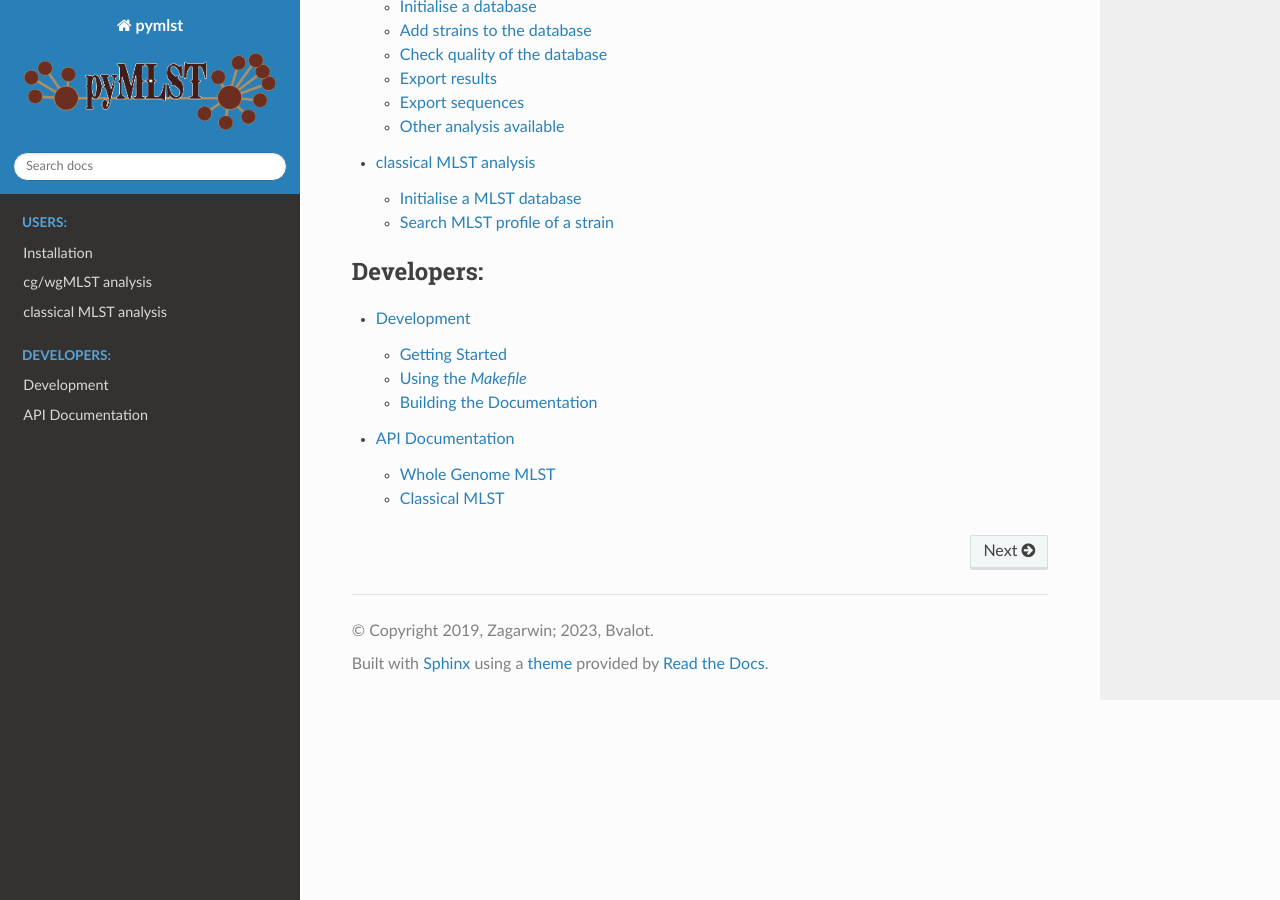
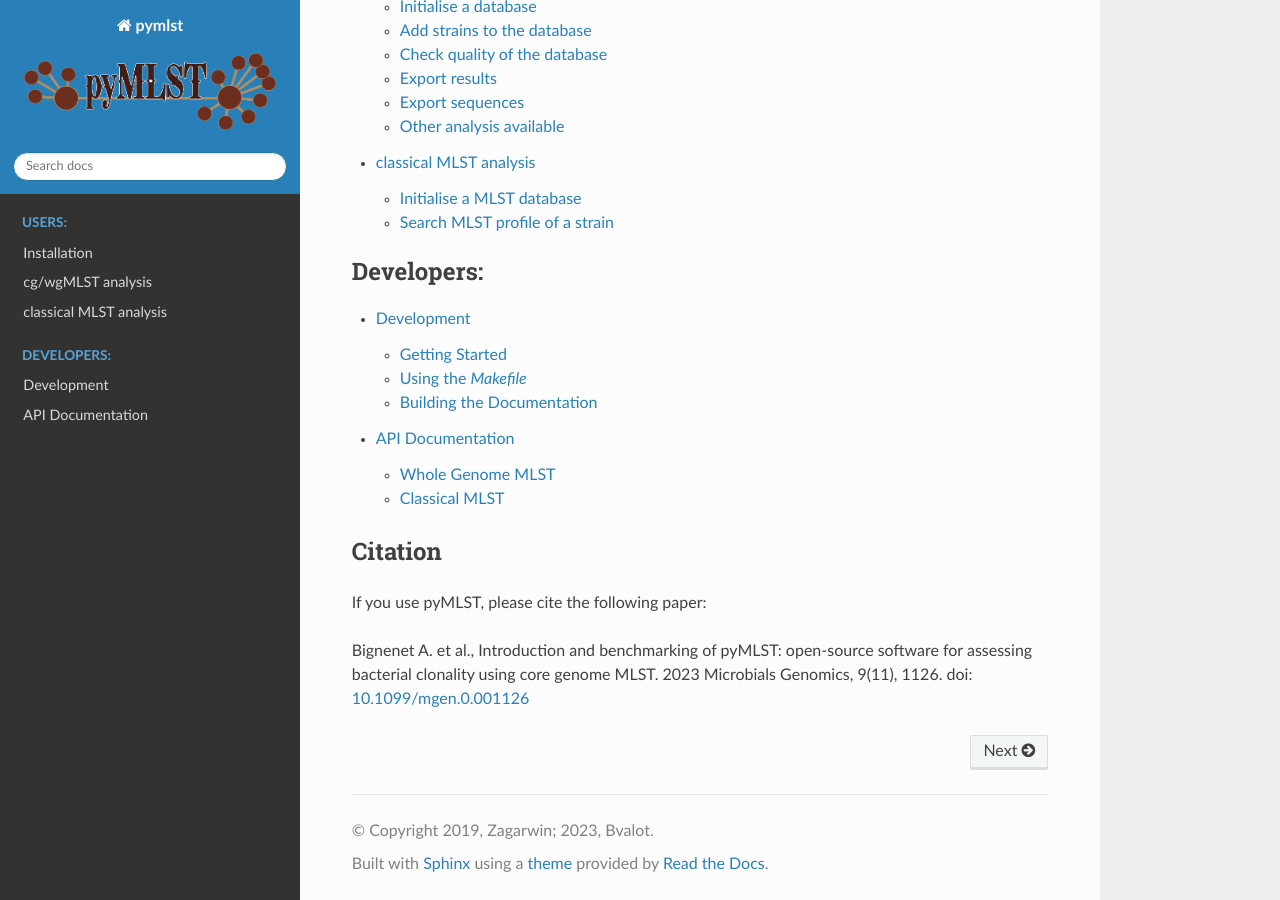
Before and after one commit to bvalot/pyMLST, a Sphinx documentation site: the page built from docs/source/index.rst, in a window 1280 px wide and 900 px high, scrolled down 1015 px. Built offline with Sphinx 7.4.7 and the Read the Docs theme 2.0.0, drawn with Linux system fonts in a browser that asks for light colours.

Commit message:
Correct Docs requirement and add pymlst paper

```diff
--- a/docs/source/index.rst
+++ b/docs/source/index.rst
@@ -55,3 +55,14 @@ Documentation
 
    development
    api
+
+
+Citation
+========
+
+If you use pyMLST, please cite the following paper:
+
+Bignenet A. et al., Introduction and benchmarking of pyMLST:
+open-source software for assessing bacterial clonality using core
+genome MLST. 2023 Microbials Genomics, 9(11), 1126.
+doi: `10.1099/mgen.0.001126 <https://doi.org/10.1099/mgen.0.001126>`_
--- a/docs/source/requirements.txt
+++ b/docs/source/requirements.txt
@@ -1,4 +1,10 @@
 sphinx==3.4.3
+sphinxcontrib-applehelp<=1.0.4
+sphinxcontrib-devhelp<=1.0.2
+sphinxcontrib-htmlhelp<=2.0.1
+sphinxcontrib-jsmath<=1.0.1
+sphinxcontrib-qthelp<=1.0.3
+sphinxcontrib-serializinghtml<=1.1.5
 sphinx_rtd_theme==0.5.1
 jinja2==3.0.3
 docutils==0.16
```
Also changed, not shown: README.md (+9 -1 lines), 1 other file.
